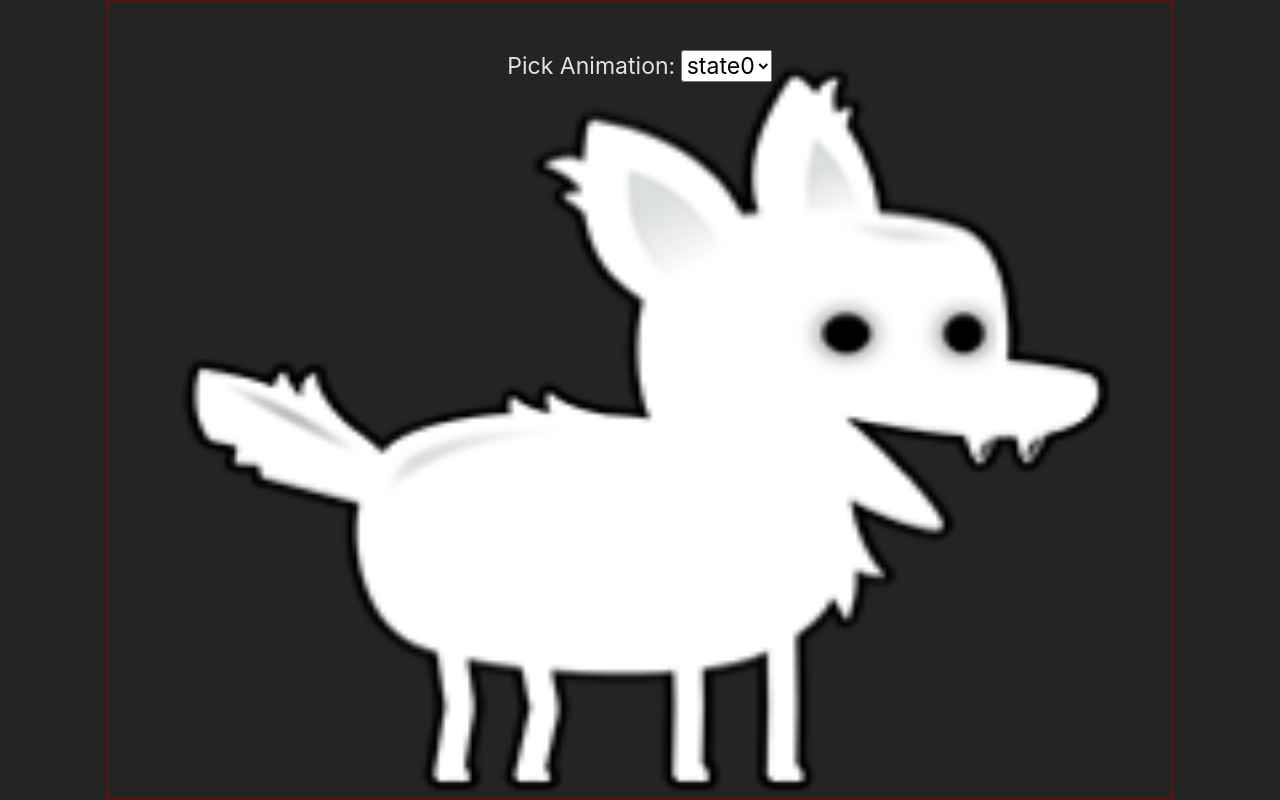
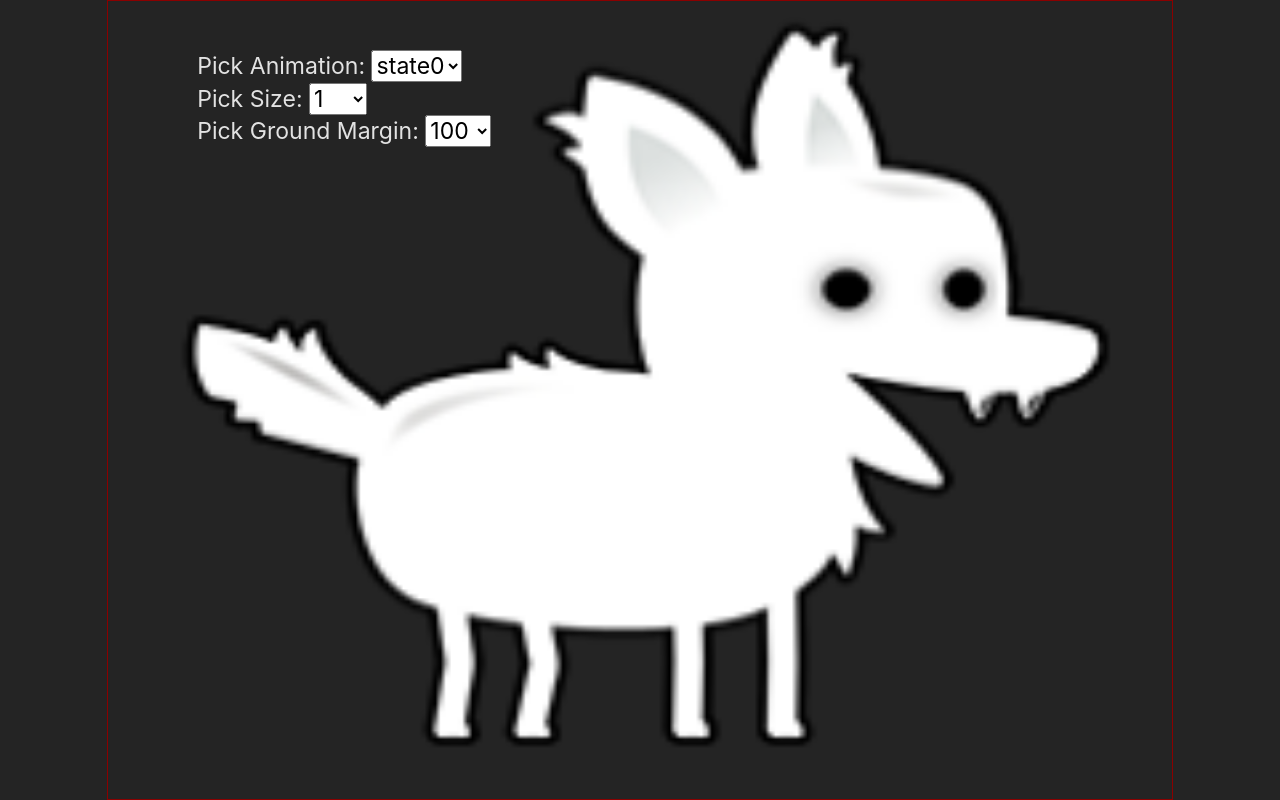
Before and after one commit to domscript/sprite, a website built with Vite: page index.html in a window 1280 px wide. Built offline with nearby package versions, Linux system fonts and the light colour scheme.

Commit message:
change size, change ground

```diff
--- a/index.html
+++ b/index.html
@@ -10,8 +10,18 @@
   <body>
     <canvas id="myCanvas"></canvas>
     <div class="controls">
-      <label for="animations">Pick Animation:</label>
-      <select name="animations" id="animations"></select>
+      <div>
+        <label for="animations">Pick Animation:</label>
+        <select name="animations" id="animations"></select>
+      </div>
+      <div>
+        <label for="size">Pick Size:</label>
+        <select name="size" id="size"></select>
+      </div>
+      <div>
+        <label for="ground">Pick Ground Margin:</label>
+        <select name="ground" id="ground"></select>
+      </div>
     </div>
   </body>
 </html>
--- a/src/main.ts
+++ b/src/main.ts
@@ -1,15 +1,46 @@
 import "./style.css";
-import { SpritesMap } from "./spriteMap";
+import { SpritesMap } from "./spritesMap";
 
 window.addEventListener("load", () => {
+  const canvas = document.querySelector("#myCanvas") as HTMLCanvasElement;
+  const CANVAS_WIDTH = (canvas.width = 2400);
+  const CANVAS_HEIGHT = (canvas.height = 1800);
+
+  const ctx: CanvasRenderingContext2D | null = canvas.getContext("2d");
+
+  const dropdown = document.getElementById("animations") as HTMLSelectElement;
+  const dropdownSize = document.getElementById("size") as HTMLSelectElement;
+  const dropdownGround = document.getElementById("ground") as HTMLSelectElement;
+
   let playerState = Object.keys(SpritesMap)[0] as keyof typeof SpritesMap;
-  const dropdown = document.getElementById("animations") as HTMLSelectElement;
+  let scale = 1;
+  let groundMargin = 100;
 
   dropdown.insertAdjacentHTML(
     "afterbegin",
     Object.keys(SpritesMap).reduce(
       (acc, el) =>
         (acc += `<option value="${el}">${el.toLowerCase()}</option>`),
+      ""
+    )
+  );
+
+  dropdownSize.insertAdjacentHTML(
+    "afterbegin",
+    [1, 0.8, 0.6, 0.4, 0.2].reduce(
+      (acc, el) =>
+        (acc += `<option def value="${el}">${String(
+          el
+        ).toLowerCase()}</option>`),
+      ""
+    )
+  );
+
+  dropdownGround.insertAdjacentHTML(
+    "afterbegin",
+    [100, 200, 300, 400, 500].reduce(
+      (acc, el) =>
+        (acc += `<option value="${el}">${String(el).toLowerCase()}</option>`),
       ""
     )
   );
@@ -21,44 +52,54 @@ window.addEventListener("load", () => {
     playerState = target.value; // typechecks!
   });
 
-  const canvas = document.querySelector("#myCanvas") as HTMLCanvasElement;
-  const ctx: CanvasRenderingContext2D | null = canvas.getContext("2d");
+  dropdownSize.addEventListener("change", function (e: Event) {
+    const target = e.target as typeof e.target & {
+      value: string;
+    };
+    scale = Number(target.value); // typechecks!
+  });
 
-  const CANVAS_WIDTH = (canvas.width = 2400);
-  const CANVAS_HEIGHT = (canvas.height = 1800);
+  dropdownGround.addEventListener("change", function (e: Event) {
+    const target = e.target as typeof e.target & {
+      value: string;
+    };
+    groundMargin = Number(target.value); // typechecks!
+  });
 
   const playerImage = new Image();
   playerImage.src = "white_dog.png";
   let frameInterval = 30;
   let frameTimer = 0;
   let lastTime = 0;
-  let frameX = 0;
-  let frameY = 0;
+  let frame = 0;
 
   function animate(timeStamp: number = 0) {
     if (!ctx) return;
     const deltaTimeInMilliseconds = timeStamp - lastTime;
     lastTime = timeStamp;
+
+    const sizeX = SpritesMap[playerState].sizeX;
+    const sizeY = SpritesMap[playerState].sizeY;
+    let frameMax = SpritesMap[playerState].loc.length - 1;
+
     if (frameTimer < frameInterval) {
       frameTimer += deltaTimeInMilliseconds;
     } else {
-      let frameXL = SpritesMap[playerState].loc.length - 1;
-      frameY = SpritesMap[playerState].loc[0].y;
       ctx.clearRect(0, 0, CANVAS_WIDTH, CANVAS_HEIGHT);
       ctx.drawImage(
         playerImage,
-        frameX * SpritesMap[playerState].sizeX,
-        frameY,
-        SpritesMap[playerState].sizeX,
-        SpritesMap[playerState].sizeY,
-        0,
-        0,
-        CANVAS_WIDTH,
-        CANVAS_HEIGHT
+        SpritesMap[playerState].loc[frame].x,
+        SpritesMap[playerState].loc[frame].y,
+        sizeX,
+        sizeY,
+        (CANVAS_WIDTH * (1 - scale)) / 2,
+        CANVAS_HEIGHT * (1 - scale) - groundMargin,
+        CANVAS_WIDTH * scale,
+        CANVAS_HEIGHT * scale
       );
       frameTimer = 0;
-      if (frameX < frameXL) frameX++;
-      else frameX = 0;
+      if (frame < frameMax) frame++;
+      else frame = 0;
     }
     requestAnimationFrame(animate);
   }
--- a/src/style.css
+++ b/src/style.css
@@ -88,6 +88,6 @@ body {
   position: absolute;
   z-index: 10;
   top: 50px;
-  left: 50%;
-  transform: translate(-50%);
+  left: 20%;
+  transform: translate(-20%);
 }
```
Also changed, not shown: src/spritesMap.ts (renamed from src/spriteMap.ts).
